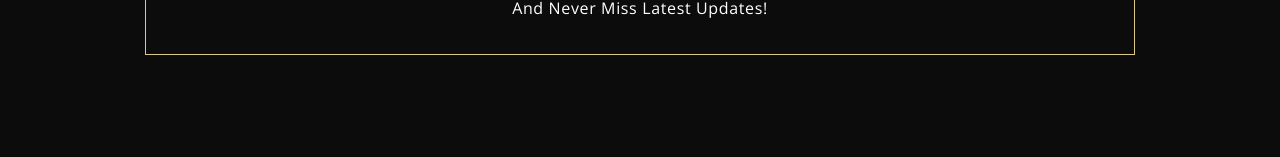
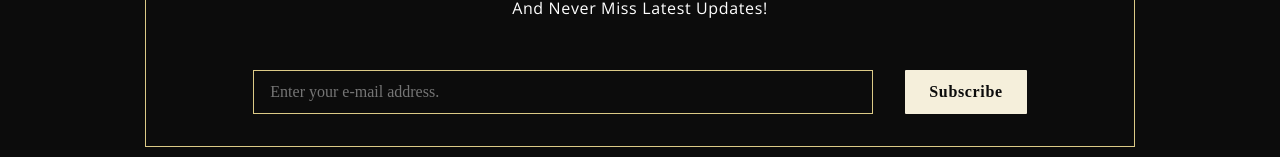
Before and after one commit to chanchal-kumar-mandal/reactjs-frontend-restaurant, a React (Create React App) app: page / in a window 1280 px wide. Shown: the part 7272-7429 px from the top of the page. Built offline with nearby package versions, Linux system fonts and the light colour scheme; a web font is replaced by a local one.

Commit message:
Update Newsletter.jsx

```diff
--- a/src/components/Footer/Newsletter.jsx
+++ b/src/components/Footer/Newsletter.jsx
@@ -10,6 +10,10 @@
       <h1 className="headtext__cormorant">Subscribe to Our Newsletter</h1>
       <p className="p__opensans">And never miss latest Updates!</p>
     </div>
+    <div className="app__newsletter-input flex__center">
+      <input type="email" placeholder="Enter your e-mail address." />
+      <button type="button" className="custom__button">Subscribe</button>
+    </div>
   </div>
 );
 
```
